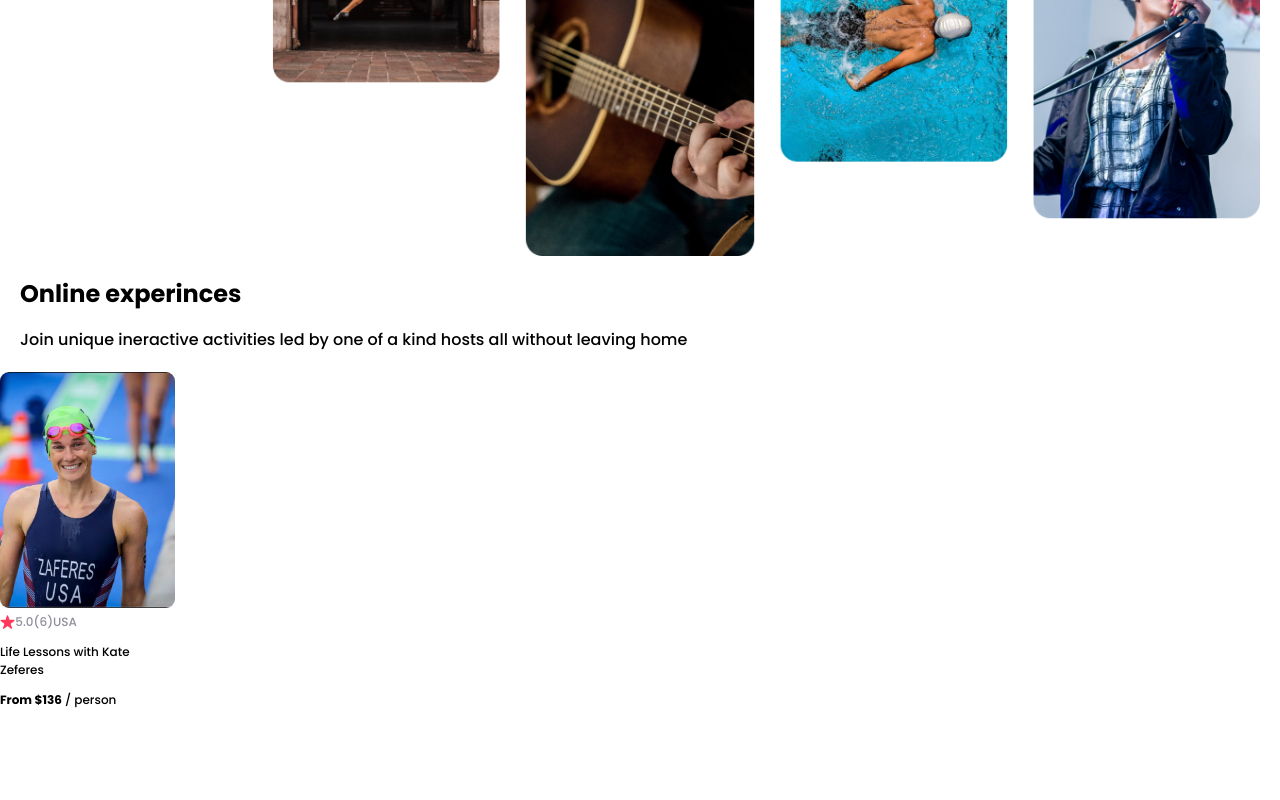
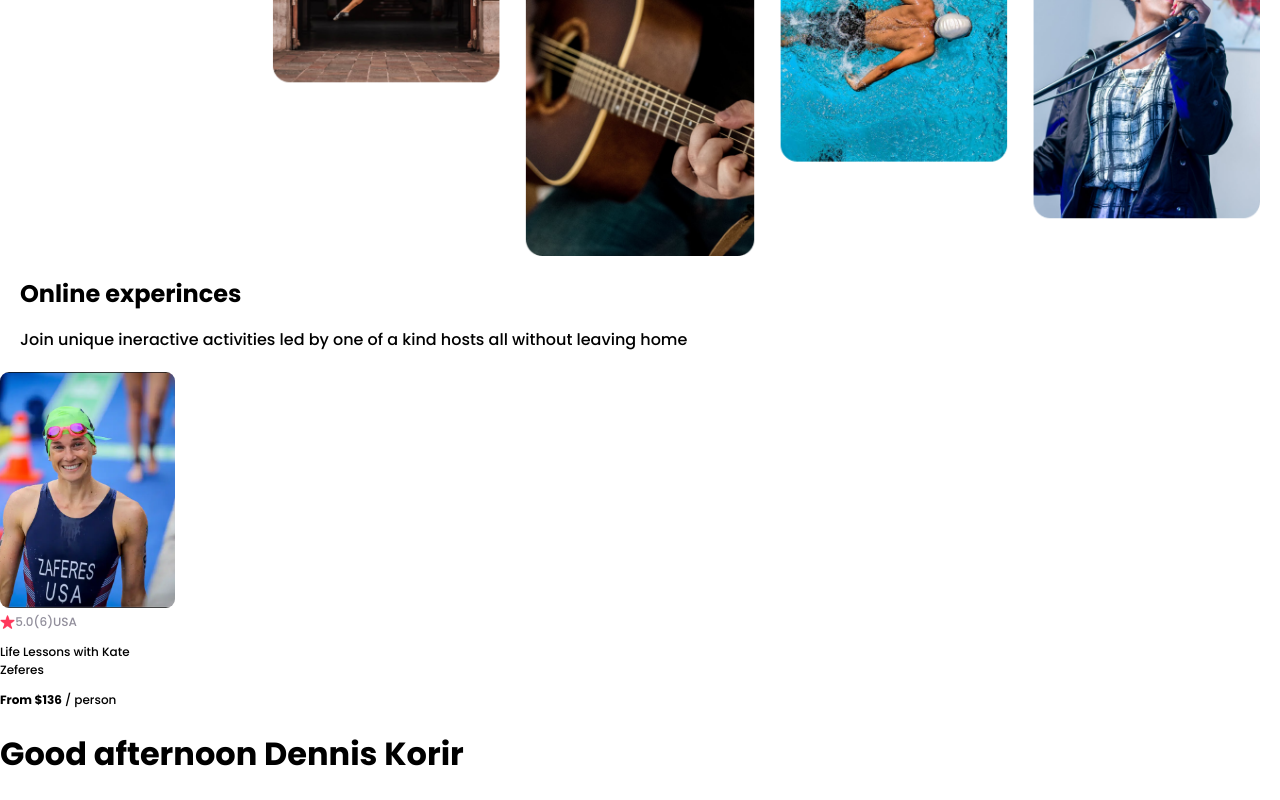
Before and after one commit to korirdennis/airbnb, a React (Create React App) app: page / in a window 1280 px wide. Shown: the part 561-1361 px from the top of the page. Before the commit the page ends 1282 px from the top, so only its background shows below. Built offline with nearby package versions, Linux system fonts and the light colour scheme.

Commit message:
Start of learning dynamic content addition to the page
This marks the start of adding dynamic content to the page and learning modules like how to leverage props

```diff
--- a/src/App.js
+++ b/src/App.js
@@ -2,6 +2,7 @@ import './App.css';
 import Card from './components/Card';
 import Hero from './components/Hero';
 import Navbar from './components/Navbar';
+import Test from './components/Test';
 
 function App() {
   return (
@@ -9,6 +10,7 @@ function App() {
       <Navbar/>
       <Hero/>
       <Card/>
+      <Test/>
     </div>
   );
 }
--- /dev/null
+++ b/src/components/Test.js
@@ -0,0 +1,29 @@
+import React from 'react'
+
+function Test() {
+
+const firstName = 'Dennis';
+const lastName = 'Korir';
+const date = new Date();
+const hours = date.getHours();
+
+let timeOfDay;
+if (hours < 12) {
+  timeOfDay = "morning";
+} else if (hours >= 12 && hours < 17) {
+    timeOfDay = "afternoon";
+} else  if(hours >= 17 && hours < 20) {
+    timeOfDay = "evening";
+} else {
+    timeOfDay = "night";
+}
+
+
+    return (
+        <div>
+            <h1> Good {timeOfDay} {firstName} {lastName}</h1>
+        </div>
+    )
+}
+
+export default Test
```
